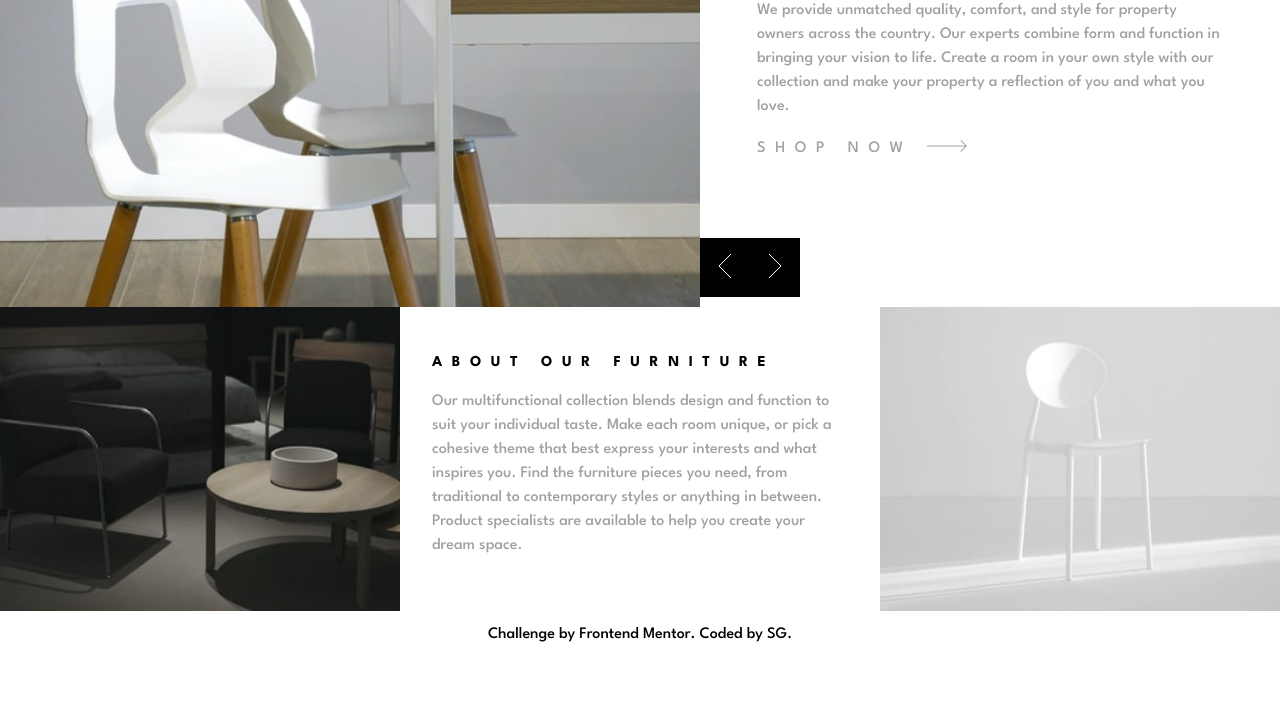
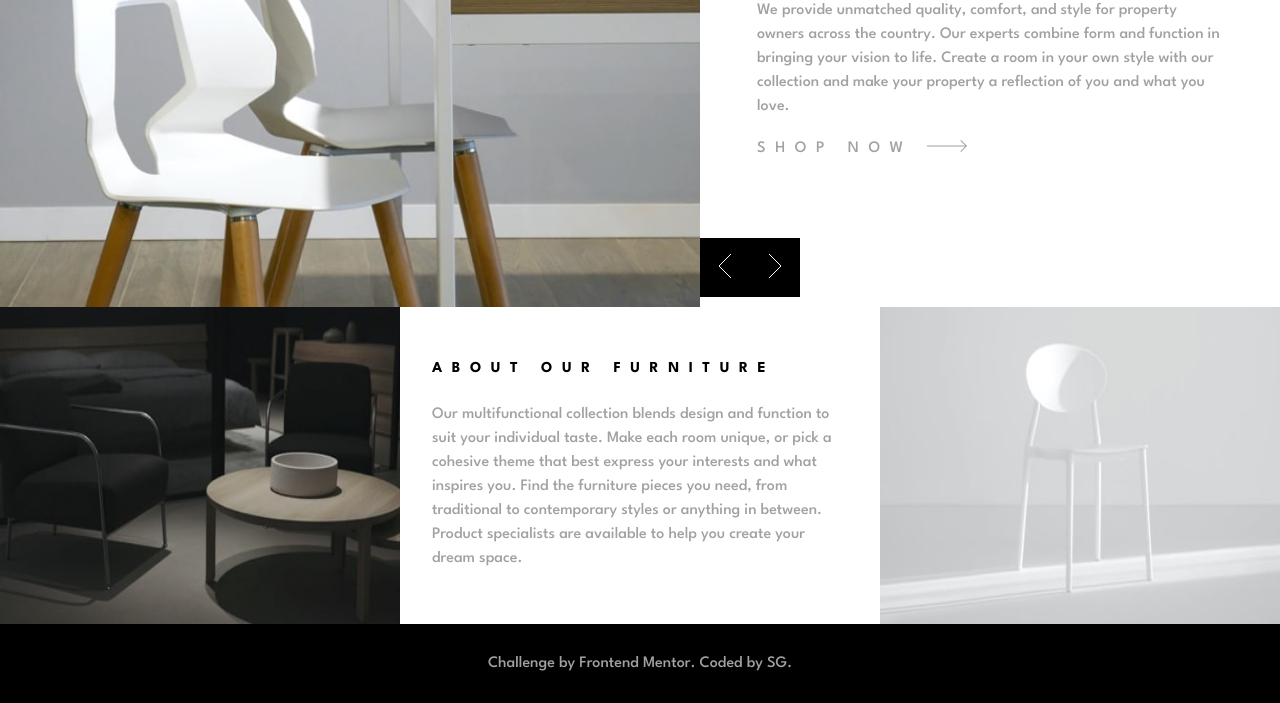
Before and after one commit to sukanyagurav/Frontend-mentor-challenge-Room-homepage-coding-challenge, a plain HTML site: page index.html in a window 1280 px wide. Shown: the part 253-956 px from the top of the page. Before the commit the page ends 911 px from the top, so only its background shows below. Drawn offline with Linux system fonts and the light colour scheme.

Commit message:
half completed css and html

```diff
--- a/style.css
+++ b/style.css
@@ -99,6 +99,7 @@ main{
     text-transform: uppercase;
     letter-spacing: 0.6rem;
     font-size: 0.95rem;
+    line-height: 1.8;
 }
 .about img{
     max-width: 400px;
@@ -109,8 +110,9 @@ main{
 }
 footer{
     text-align: center;
-    color: var(--black);
-    padding: 1rem;
+    color: var(--dark-gray);
+    padding: 2rem;
+    background-color: var(--black);
 }
 .btn{
     position: relative;
@@ -136,9 +138,9 @@ footer{
 
   }
 @media screen and (max-width:49.99em){
-    body{
+    /* body{
         background-color: aqua;
-    }
+    } */
     .about{
         flex-direction: column;
     }
```
